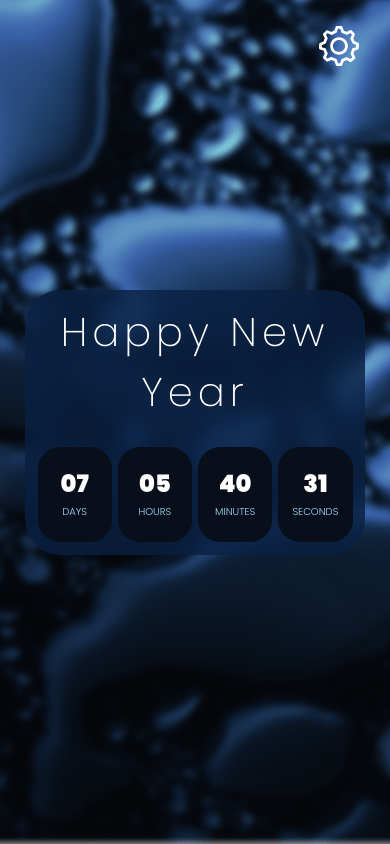
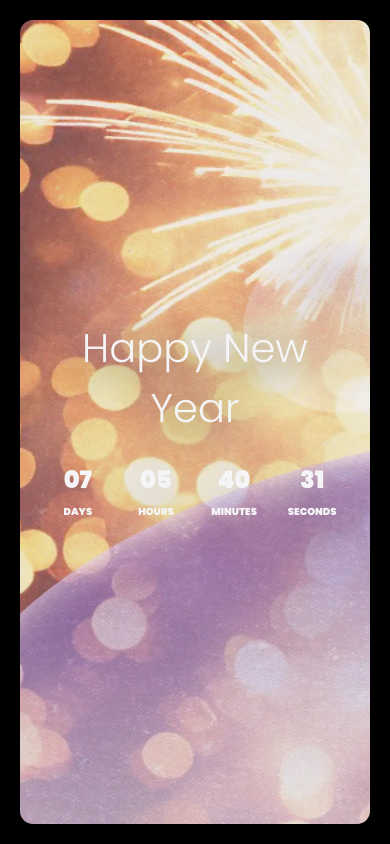
Before and after one commit to Gavrushuk/vue3-countdown, a Vue app: page / in a window 390 px wide. Built offline with nearby package versions, Linux system fonts and the light colour scheme.

Commit message:
Countdown updates

```diff
--- a/src/components/SettingForm.vue
+++ b/src/components/SettingForm.vue
@@ -4,21 +4,24 @@ import '@vuepic/vue-datepicker/dist/main.css';
 import { computed, ref } from 'vue';
 
 const emit = defineEmits<{
-  (e: 'onSave', data: any): void
+  (e: 'onSave', data: { title: string, date: Date | string, bgImgUrl: string }): void
 }>();
 
 const props = defineProps<{
   defaultTitle: string,
-  defaultDate: Date
+  defaultDate: Date,
+  defaultBgImgUrl: string,
 }>();
 
 const title = ref(props.defaultTitle);
 const date = ref(props.defaultDate);
+const bgImgUrl = ref(props.defaultBgImgUrl)
 
 const isTitleInvalid = computed(() => {
   if (!title.value.trim()) {
     return 'Title is required';
   }
+
   return '';
 });
 
@@ -40,7 +43,8 @@ const isDateInvalid = computed(() => {
 const onSave = () => {
   emit('onSave', {
     title: title.value.trim(),
-    date: date.value
+    date: date.value,
+    bgImgUrl: bgImgUrl.value.trim()
   });
 };
 
@@ -61,13 +65,15 @@ const onPreset = (type: string) => {
 
       emit('onSave', {
         title: 'Merry Christmas',
-        date: `December 25, ${year} 00:00:00`
+        date: `December 25, ${year} 00:00:00`,
+        bgImgUrl: '',
       });
       break;
     case 'new year':
       emit('onSave', {
         title: 'Happy New Year',
-        date: `Januar 1, ${+currentYear + 1} 00:00:00`
+        date: `Januar 1, ${+currentYear + 1} 00:00:00`,
+        bgImgUrl: '',
       });
       break;
   }
@@ -88,13 +94,18 @@ const onPreset = (type: string) => {
       <div class="error" :class="{ active: !!isDateInvalid }">* {{ isDateInvalid }}</div>
     </div>
 
+    <div>
+      <div class="label">Background Image:</div>
+      <input v-model="bgImgUrl" type="string">
+    </div>
+
     <button @click="onSave" class="save-btn" :disabled="!!isTitleInvalid || !!isDateInvalid">Save</button>
 
-    <div>OR use presets</div>
+    <div>Select Date Preset</div>
 
     <div class="presets">
-      <button @click="onPreset('christmas')" class="save-btn">Christmas</button>
-      <button @click="onPreset('new year')" class="save-btn">New year</button>
+      <button @click="onPreset('christmas')" class="preset">Merry Christmas</button>
+      <button @click="onPreset('new year')" class="preset">Happy New Year</button>
     </div>
   </div>
 </template>
@@ -105,26 +116,24 @@ const onPreset = (type: string) => {
   display: flex;
   flex-direction: column;
   gap: 15px;
+  color: #000000;
 
   .label {
     margin-bottom: 5px;
+    color: #000000;
   }
 
   input {
-    background-color: #080F1A;
-    color: #ffffff;
+    background-color: #FFFFFF;
+    color: #000000;
     height: 38px;
+    font-size: 16px;
+    line-height: 24px;
+    font-weight: 400;
     width: 100%;
     padding: 6px 12px;
-    border: 1px solid #080F1A;
-    border-radius: 4px;
-
-    &:focus,
-    &:active,
-    &:hover {
-      border-color: #080F1A !important;
-      outline: none !important;
-    }
+    border: 1px solid transparent;
+    border-radius: 16px;
   }
 
   .error {
@@ -138,34 +147,42 @@ const onPreset = (type: string) => {
   }
 
   .save-btn {
-    height: 38px;
-    margin: 0 auto;
-    padding: 6px 12px;
-    border-radius: 4px;
+    display: inline-flex;
+    align-self: flex-start;
+    height: 40px;
+    padding: 11px 28px;
+    border-radius: 50px;
     font-weight: bold;
-    background-color: #A5DEFF;
+    background-color: #000000;
+    color: #ffffff;
     border: none;
     cursor: pointer;
   }
 
   .presets {
     display: flex;
-    justify-content: center;
-    gap: 15px;
-    margin-top: 15px;
-    .save-btn {
-      margin: 0;
-    }
+    gap: 10px;
+  }
+
+  .preset {
+    background-color: #FFFFFF;
+    border-radius: 16px;
+    padding: 24px;
+    flex: 1;
+    color: #000000;
+    border: none;
+    cursor: pointer;
   }
 
   &:deep(.dp__input) {
-    background-color: #080F1A;
-    border-color: #080F1A;
-    color: #ffffff;
+    background-color: #FFFFFF;
+    color: #000000;
+    border-color: transparent;
+    border-radius: 16px;
 
     &~svg {
       path {
-        fill: #ffffff;
+        fill: #000000;
       }
     }
   }
--- a/src/components/TheModal.vue
+++ b/src/components/TheModal.vue
@@ -13,11 +13,7 @@ const onClose = () => {
     <div @click="onClose" class="modal-backdrop"></div>
     <div class="modal-content">
       <div class="modal-header">
-        <div class="modal-title">Setting</div>
-
-        <button @click="onClose" class="close-btn">
-          <img src="@/assets/close-icon.svg" alt="Close icon">
-        </button>
+        <div class="modal-title">Set up</div>
       </div>
       <div class="modal-body">
         <slot></slot>
@@ -33,28 +29,32 @@ const onClose = () => {
   left: 0;
   width: 100%;
   height: 100%;
-  padding: 25px;
+  padding: 24px;
   .modal-backdrop {
     position: absolute;
     top: 0;
     left: 0;
     width: 100%;
     height: 100%;
-    background: rgba($color: #000000, $alpha: 0.5);
+    background: transparent;
   }
   .modal-content {
     position: relative;
-    background: #092143;
-    border-radius: 20px;
+    top: 50%;
+    background: rgba($color: #ffffff, $alpha: 0.8);
+    border-radius: 28px;
     margin: auto;
     max-width: 500px;
     color: #ffffff !important;
+    transform: translateY(-50%);
+    box-shadow: 0px 38px 90px 0px rgba(0, 0, 0, 0.25);
+    backdrop-filter: blur(80px);
     .modal-header {
       position: relative;
-      padding: 12.5px 25px 0 25px;
+      padding: 24px 24px 0 24px;
       .modal-title {
-        text-align: center;
         font-size: 24px;
+        color: #343946;
       }
       .close-btn {
         position: absolute;
--- a/src/components/TimerCard.vue
+++ b/src/components/TimerCard.vue
@@ -100,41 +100,29 @@ watch(date, () => {
 
 <style lang="scss" scoped>
 .timer-card {
-  background: rgba(9, 33, 67, 0.8);
-  box-shadow: 0px 0px 0px 0px transparent;
-  backdrop-filter: blur(10px);
-  border-radius: 36px;
   width: 100%;
-  max-width: 1050px;
-  padding: 50px 86px;
+  max-width: 1000px;
+  cursor: pointer;
   &.finish {
-    animation: light-show 1s, shake 1s;
+    animation: shake 1s;
     animation-iteration-count: infinite;
   }
   .timer-title {
-    font-weight: 200;
-    font-size: 90px;
-    line-height: 135px;
+    font-weight: 500;
+    font-size: 64px;
+    line-height: 77px;
     text-align: center;
-    letter-spacing: 0.125em;
-    color: #FFFFFF;
+    color: #F5F5F7;
     overflow: hidden;
     display: -webkit-box;
     -webkit-box-orient: vertical;
     -webkit-line-clamp: 3;
+    filter: drop-shadow(0px 7px 20px #343946);
   }
   .timer-content {
     margin-top: 25px;
   }
-  @media (max-width: 1150px) {
-    padding: 50px;
-    .timer-title {
-      font-size: 70px;
-      line-height: 90px;
-    }
-  }
   @media (max-width: 768px) {
-    padding: 12.5px;
     .timer-title {
       font-size: 40px;
       line-height: 60px;
@@ -155,10 +143,4 @@ watch(date, () => {
   90% { transform: translate(1px, 2px) rotate(0deg); }
   100% { transform: translate(1px, -2px) rotate(-1deg); }
 }
-
-@keyframes light-show {
-  0% { box-shadow: 0px 0px 0px 0px transparent; }
-  50% { box-shadow: 0px 0px 500px 100px #A5DEFF; }
-  100% { box-shadow: 0px 0px 0px 0px transparent; }
-}
 </style>
--- a/src/components/TimerContent.vue
+++ b/src/components/TimerContent.vue
@@ -36,27 +36,25 @@ const { days, hours, minutes, seconds } = toRefs(props);
 .timer-content {
   display: flex;
   align-items: center;
-  gap: 26px;
+  gap: 24px;
+  filter: drop-shadow(0px 8px 20px rgba(0, 0, 0, 0.25));
   .timer-content__item {
     flex: 1;
-    padding: 46px 10px;
-    background: #080F1A;
-    border-radius: 22px;
     .timer-content__value {
       font-family: 'Poppins';
-      font-weight: 900;
-      font-size: 64px;
-      line-height: 86px;
+      font-weight: 700;
+      font-size: 128px;
+      line-height: 154px;
       text-align: center;
-      color: #FFFFFF;
+      color: #F5F5F7;
     }
     .timer-content__description {
       font-family: 'Poppins';
-      font-weight: 300;
-      font-size: 16px;
-      line-height: 21px;
+      font-weight: 700;
+      font-size: 24px;
+      line-height: 29px;
       text-align: center;
-      color: #A5DEFF;
+      color: #F5F5F7;
     }
   }
   @media (max-width: 1150px) {
@@ -68,9 +66,7 @@ const { days, hours, minutes, seconds } = toRefs(props);
     }
   }
   @media (max-width: 768px) {
-    gap: 6px;
     .timer-content__item {
-      padding: 20px 10px;
       .timer-content__value {
         font-size: 24px;
         line-height: 34px;
--- a/src/components/TimerWrapper.vue
+++ b/src/components/TimerWrapper.vue
@@ -3,10 +3,12 @@ import TimerCard from '@/components/TimerCard.vue';
 import TheModal from "@/components/TheModal.vue";
 import SettingForm from "@/components/SettingForm.vue";
 import { onMounted, ref } from 'vue';
+import defaultBgImg from '@/assets/countdown-bg.webp';
 
 const isOpenedSettingModal = ref(false);
 const title = ref('Happy New Year');
 const date = ref(new Date(`Januar 1, ${+(new Date().getFullYear()) + 1} 00:00:00`));
+const bgImgUrl = ref('');
 
 onMounted(() => {
   syncSetting();
@@ -17,6 +19,7 @@ const syncSetting = () => {
     if (localStorage.setting) {
       title.value = JSON.parse(localStorage.setting).title;
       date.value = new Date(JSON.parse(localStorage.setting).date);
+      bgImgUrl.value = JSON.parse(localStorage.setting)?.bgImgUrl || "";
     }
   } catch (error) {
     console.log(error);
@@ -24,13 +27,14 @@ const syncSetting = () => {
 }
 
 const updateSetting = () => {
-  localStorage.setItem('setting', JSON.stringify({ title: title.value, date: date.value }));
+  localStorage.setItem('setting', JSON.stringify({ title: title.value, date: date.value, bgImgUrl: bgImgUrl.value }));
   syncSetting();
 }
 
 const onSave = (data: any) => {
   title.value = data.title;
   date.value = new Date(data.date);
+  bgImgUrl.value = data.bgImgUrl;
   isOpenedSettingModal.value = false;
   updateSetting();
 };
@@ -38,40 +42,36 @@ const onSave = (data: any) => {
 
 <template>
   <div class="timer-wrapper">
-    <button @click="isOpenedSettingModal = true" class="setting-btn">
-      <img src="@/assets/setting-icon.svg" alt="Setting icon">
-    </button>
+    <div class="timer-content" :style="{backgroundImage: `url('${bgImgUrl || defaultBgImg}'`}">
+      <TimerCard :title="title" :date="date" @click="isOpenedSettingModal = true" />
 
-    <TimerCard
-      :title="title"
-      :date="date"
-    />
-
-    <TheModal
-      v-if="isOpenedSettingModal"
-      @on-close="isOpenedSettingModal = false"
-    >
-      <SettingForm
-        :defaultTitle="title"
-        :defaultDate="date"
-        @on-save="onSave"
-      />
+      <TheModal v-if="isOpenedSettingModal" @on-close="isOpenedSettingModal = false">
+        <SettingForm :defaultTitle="title" :defaultDate="date" :defaultBgImgUrl="bgImgUrl" @on-save="onSave" />
       </TheModal>
+    </div>
   </div>
 </template>
 
 <style lang="scss" scoped>
 .timer-wrapper {
+  background-color: #000000;
+  padding: 20px;
+  min-height: 100vh;
+  display: flex;
+  flex-direction: column;
+
+  .timer-content {
     position: relative;
     display: flex;
     align-items: center;
     justify-content: center;
-  background-image: url('@/assets/timer-background.png');
     background-repeat: no-repeat;
     background-size: cover;
     width: 100%;
-  min-height: 100vh;
     padding: 25px;
+    border-radius: 13px;
+    flex: 1;
+
     .setting-btn {
       position: absolute;
       top: 25px;
@@ -79,10 +79,12 @@ const onSave = (data: any) => {
       background: transparent;
       border: none;
       cursor: pointer;
+
       img {
         width: 40px;
         height: 40px;
       }
     }
   }
+}
 </style>
```
Also changed, not shown: src/assets/countdown-bg.webp (added). Lines whose indentation alone changed are shown as unchanged.
